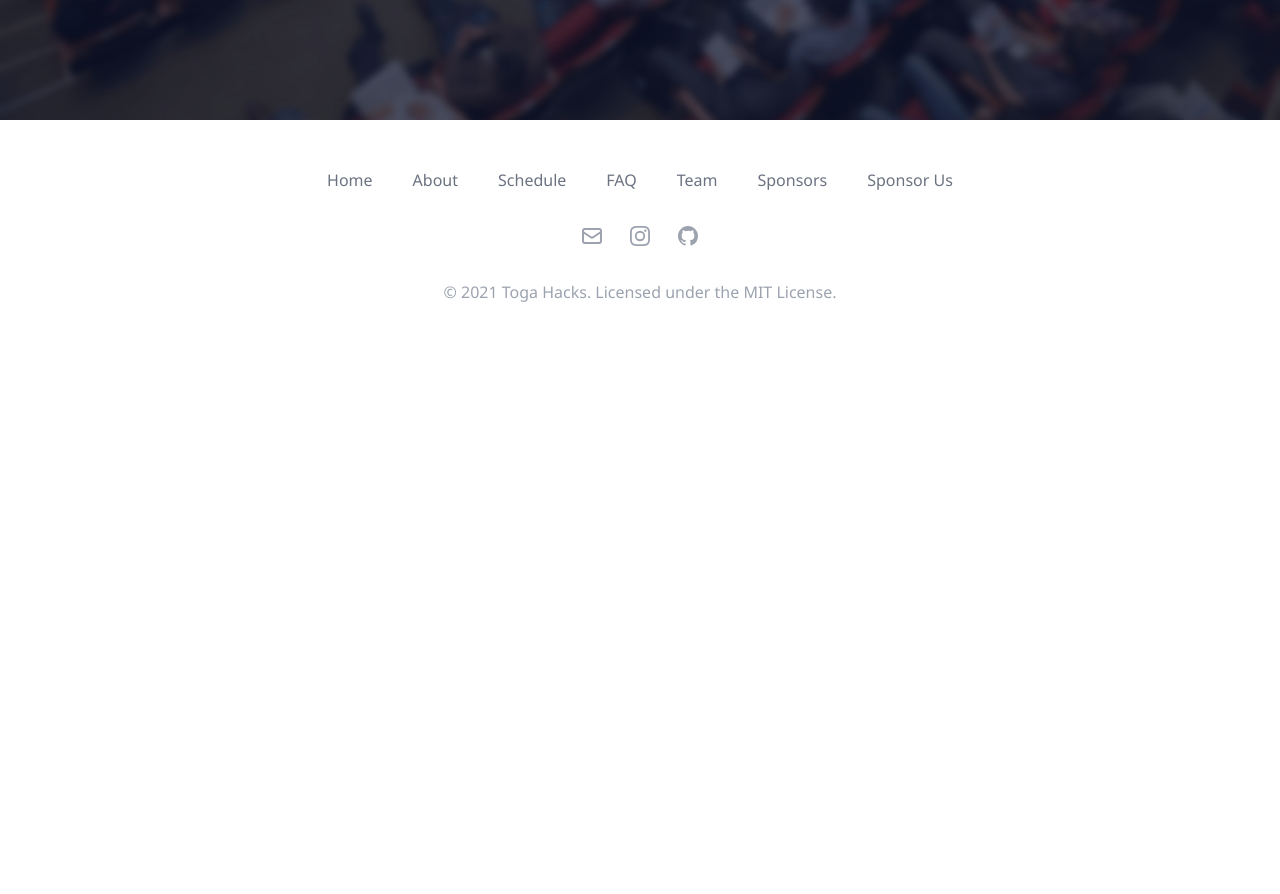
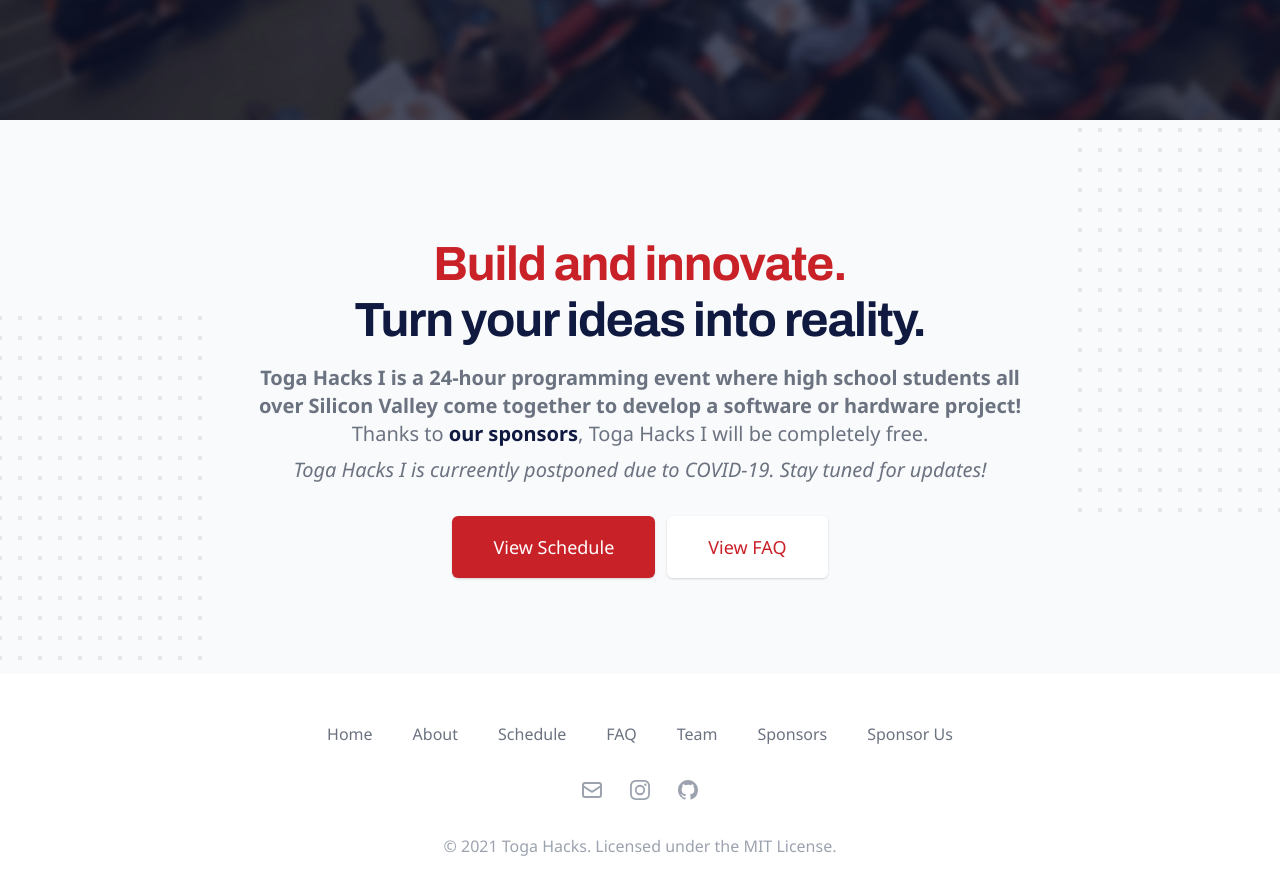
Before and after one commit to Toga-Hacks-I/toga-hacks-next, a Next.js app: page / in a window 1280 px wide. Shown: the part 680-1574 px from the top of the page. Before the commit the page ends 1032 px from the top, so only its background shows below. Built offline with nearby package versions, Linux system fonts and the light colour scheme; what @tailwindcss/typography would draw is missing.

Commit message:
mass commit

```diff
--- /dev/null
+++ b/components/About.tsx
@@ -0,0 +1,68 @@
+import React from "react";
+import Link from "next/link";
+import DoubleGridBg from "./utility/DoubleGridBg";
+import AnchorLink from "react-anchor-link-smooth-scroll";
+
+export default function About() {
+  return (
+    <div className="relative z-30 bg-gray-50 overflow-hidden" id="about">
+      <DoubleGridBg />
+      <div className="relative pt-6 pb-16 sm:pb-24">
+        <main className="mt-16 mx-auto max-w-7xl px-4 sm:mt-24">
+          <div className="text-center container">
+            <h1 className="tracking-tight font-bold text-togahacks-secondary-bright  text-4xl md:text-5xl">
+              <div className="text-togahacks-primary-main mb-2">
+                Build and innovate.
+              </div>
+              <div>Turn your ideas into reality.</div>
+            </h1>
+            <div className="mt-3 max-w-md mx-auto text-gray-500 text-lg md:text-xl md:mt-5 md:max-w-3xl">
+              <p className="mb-2">
+                <b>
+                  Toga Hacks I is a 24-hour programming event where high school
+                  students all over Silicon Valley come together to develop a
+                  software or hardware project!
+                </b>{" "}
+                Thanks to{" "}
+                <AnchorLink
+                  href="#sponsors"
+                  className="blue-link"
+                  offset="60px"
+                >
+                  our sponsors
+                </AnchorLink>
+                , Toga Hacks I will be completely free.{" "}
+              </p>
+              <p>
+                <i>
+                  Toga Hacks I is curreently postponed due to COVID-19. Stay
+                  tuned for updates!
+                </i>
+              </p>
+            </div>
+            <div className="mt-5 max-w-md mx-auto sm:flex sm:justify-center md:mt-8">
+              <div className="rounded-md shadow">
+                <AnchorLink
+                  offset="60px"
+                  href="#schedule"
+                  className="w-full flex items-center justify-center px-8 py-3 border border-transparent text-base font-medium rounded-md text-white bg-togahacks-primary-main hover:bg-togahacks-primary-darker md:py-4 md:text-lg md:px-10 trans-300"
+                >
+                  View Schedule
+                </AnchorLink>
+              </div>
+              <div className="mt-3 rounded-md shadow sm:mt-0 sm:ml-3">
+                <AnchorLink
+                  offset="60px"
+                  href="#faq"
+                  className="w-full flex items-center justify-center px-8 py-3 border border-transparent text-base font-medium rounded-md text-togahacks-primary-main bg-white hover:bg-gray-50 md:py-4 md:text-lg md:px-10 trans-300"
+                >
+                  View FAQ
+                </AnchorLink>
+              </div>
+            </div>
+          </div>
+        </main>
+      </div>
+    </div>
+  );
+}
--- a/components/Footer/Footer.tsx
+++ b/components/Footer/Footer.tsx
@@ -14,18 +14,17 @@ export default function Footer() {
           <div className="px-5 py-2">
             <AnchorLink
               href="#hero"
-              offset="69.69px"
+              offset="60px"
               className="text-base text-gray-500 hover:text-gray-900"
             >
               Home
             </AnchorLink>
           </div>
           {items.map((item) => (
-            <div className="px-5 py-2">
+            <div className="px-5 py-2" key={item}>
               <AnchorLink
                 href={"#" + item.toLowerCase()}
-                key={item}
-                offset="69.69px"
+                offset="60px"
                 className="text-base text-gray-500 hover:text-gray-900"
               >
                 {item}
--- a/components/Header/MobileNavItem.tsx
+++ b/components/Header/MobileNavItem.tsx
@@ -14,7 +14,7 @@ export default function MobileNavItem({ name, active, setCurrItem }) {
     <AnchorLink
       href={"#" + name.toLowerCase()}
       key={name}
-      offset="69.69px"
+      offset="60px"
       className={navItemStyle}
     >
       <span onClick={() => setCurrItem(name)}>{name}</span>
--- a/components/Header/NavItem.tsx
+++ b/components/Header/NavItem.tsx
@@ -4,7 +4,7 @@ import AnchorLink from "react-anchor-link-smooth-scroll";
 export default function NavItem({ name, active, setCurrItem }) {
   const activeStyles = "border-togahacks-primary-main text-togahacks-secondary-main";
   const defaultStyles =
-    "border-transparent text-gray-500 hover:border-gray-300 hover:text-gray-700";
+    "border-transparent text-gray-600 hover:border-gray-300 hover:text-gray-800";
   const navItemStyle = `trans-300 inline-flex items-center cursor-pointer px-1 pt-1 border-b-4 text-md font-medium ${
     active ? activeStyles : defaultStyles
   }`;
@@ -13,7 +13,7 @@ export default function NavItem({ name, active, setCurrItem }) {
     <AnchorLink
       href={"#" + name.toLowerCase()}
       key={name}
-      offset="69.69px"
+      offset="60px"
       className={navItemStyle}
     >
       <span onClick={() => setCurrItem(name)}>{name}</span>
--- a/components/Header/Navbar.tsx
+++ b/components/Header/Navbar.tsx
@@ -35,13 +35,14 @@ export default function Navbar() {
         <div className="flex justify-between h-16">
           <AnchorLink
             href="#hero"
-            offset="69.69px"
+            offset="60px"
             className="flex-shrink-0 flex items-center"
           >
             <img
               className="block h-9 w-auto"
               src="/img/logos/logo.png"
               alt="toga hacks logo"
+              onClick={() => setCurrItem("Home")}
             />
           </AnchorLink>
           <div className="flex">
--- /dev/null
+++ b/components/utility/DoubleGridBg.tsx
@@ -0,0 +1,31 @@
+import React from "react";
+import GridPattern from "./GridPattern";
+
+export default function DoubleGridBg({ color, showSm }: DoubleGridBgProps) {
+  return (
+    <div
+      className={
+        showSm
+          ? "block absolute inset-y-0 h-full w-full"
+          : "hidden sm:block sm:absolute sm:inset-y-0 sm:h-full sm:w-full"
+      }
+      aria-hidden="true"
+    >
+      <div className="relative h-full max-w-7xl mx-auto">
+        <GridPattern
+          color={color}
+          className="absolute right-full transform translate-y-1/4 translate-x-1/4 lg:translate-x-1/2"
+        />
+        <GridPattern
+          color={color}
+          className="absolute left-full transform -translate-y-3/4 -translate-x-1/4 md:-translate-y-1/2 lg:-translate-x-1/2"
+        />
+      </div>
+    </div>
+  );
+}
+
+type DoubleGridBgProps = {
+  color?: string;
+  showSm?: boolean;
+};
--- /dev/null
+++ b/components/utility/GridPattern.tsx
@@ -0,0 +1,54 @@
+import React from "react";
+
+export default function GridPattern({
+  className,
+  width,
+  height,
+  color,
+}: GridPatternProps) {
+  return (
+    <svg
+      className={
+        className
+          ? className
+          : "absolute right-full transform translate-y-1/4 translate-x-1/4 lg:translate-x-1/2"
+      }
+      width={width ? width : 404}
+      height={height ? height : 784}
+      fill="none"
+      viewBox="0 0 404 784"
+    >
+      <defs>
+        <pattern
+          id="f210dbf6-a58d-4871-961e-36d5016a0f49"
+          x={0}
+          y={0}
+          width={20}
+          height={20}
+          patternUnits="userSpaceOnUse"
+        >
+          <rect
+            x={0}
+            y={0}
+            width={4}
+            height={4}
+            className={color ? color : "text-gray-200"}
+            fill="currentColor"
+          />
+        </pattern>
+      </defs>
+      <rect
+        width={404}
+        height={784}
+        fill="url(#f210dbf6-a58d-4871-961e-36d5016a0f49)"
+      />
+    </svg>
+  );
+}
+
+type GridPatternProps = {
+  className?: string;
+  width?: number;
+  height?: number;
+  color?: string;
+};
--- a/pages/index.tsx
+++ b/pages/index.tsx
@@ -1,4 +1,5 @@
 import React from "react";
+import About from "../components/About";
 import Page from "../components/utility/Page";
 import Hero from "./../components/Hero";
 
@@ -9,6 +10,7 @@ export default function Home() {
       desc="Exploring economics. Empowering leaders. Official page for the Youth Economics Intitiative (YEI)."
     >
       <Hero />
+      <About />
     </Page>
   );
 }
--- a/styles/globals.css
+++ b/styles/globals.css
@@ -2,6 +2,10 @@
 @tailwind base;
 @tailwind components;
 @tailwind utilities;
+
+.blue-link {
+  @apply text-togahacks-secondary-bright hover:text-togahacks-secondary-main font-semibold;
+}
 
 .container {
   @apply max-w-7xl mx-auto px-4 sm:px-6 lg:px-8;
--- a/tailwind.config.js
+++ b/tailwind.config.js
@@ -21,6 +21,7 @@ module.exports = {
           },
           secondary: {
             main: "#0b122b",
+            bright: "#101a40",
             gray: "#141c3b",
             grayer: "#1a213b",
             dark: "#050d2b",
```
